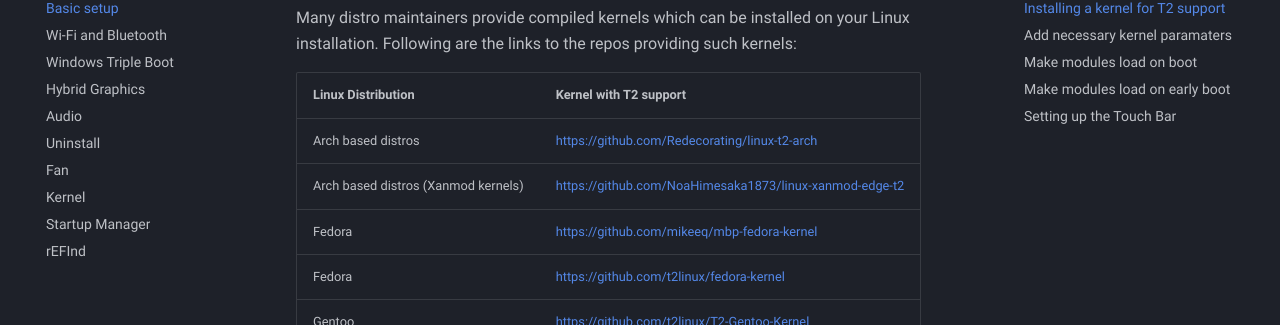
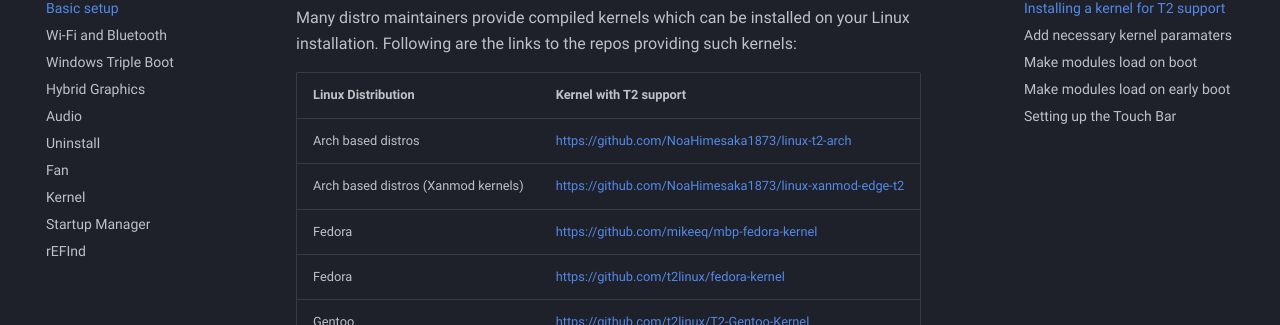
Before and after one commit to t2linux/wiki, an MkDocs documentation site: the page built from docs/guides/postinstall.md, in a window 1280 px wide and 900 px high, scrolled down 660 px. Shown: the part 127-452 px from the top of the window. Built offline with MkDocs 1.6.1 and Material for MkDocs 9.7.7, drawn with Linux system fonts in a browser that asks for light colours; comment, search, counter and statistics services are not loaded; part of the change alters nothing that is shown.

Commit message:
postinstall: update arch kernel link
should be NoaHimesaka1873 not Redecorating as we moved the repo.

```diff
--- a/docs/guides/postinstall.md
+++ b/docs/guides/postinstall.md
@@ -20,7 +20,7 @@ Many distro maintainers provide compiled kernels which can be installed on your
 
 | Linux Distribution                  | Kernel with T2 support |
 | ----------------------------------- | ---------------------- |
-| Arch based distros                  | <https://github.com/Redecorating/linux-t2-arch> |
+| Arch based distros                  | <https://github.com/NoaHimesaka1873/linux-t2-arch> |
 | Arch based distros (Xanmod kernels) | <https://github.com/NoaHimesaka1873/linux-xanmod-edge-t2> |
 | Fedora                              | <https://github.com/mikeeq/mbp-fedora-kernel> |
 | Fedora                              | <https://github.com/t2linux/fedora-kernel> |
```
